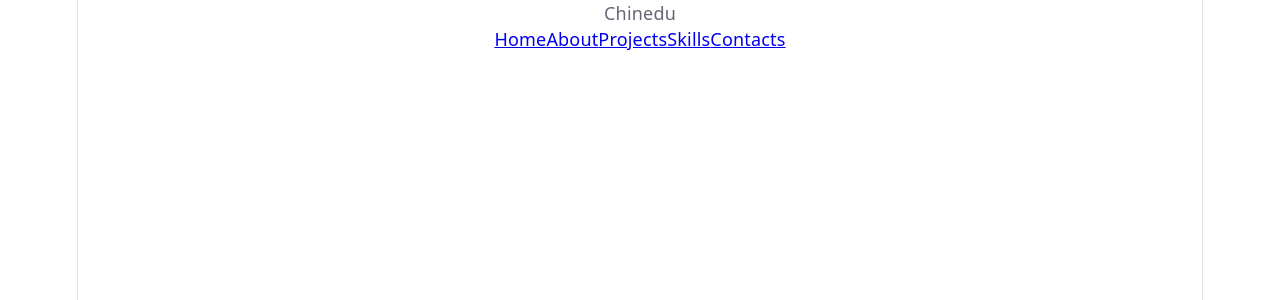
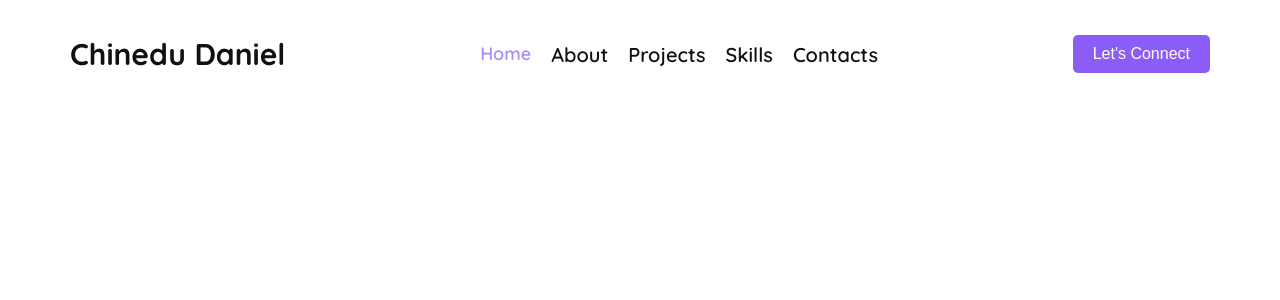
Before and after one commit to chinedu-daniel/my-portfolio, a React (Vite) app: page / in a window 1280 px wide. Shown: the top 300 px of the page. Built offline with nearby package versions, Linux system fonts and the light colour scheme.

Commit message:
worked on the navbar.jsx, App.jsx, App.css, index.css

```diff
--- a/src/App.css
+++ b/src/App.css
@@ -1,184 +1,59 @@
-.counter {
-  font-size: 16px;
-  padding: 5px 10px;
-  border-radius: 5px;
-  color: var(--accent);
-  background: var(--accent-bg);
-  border: 2px solid transparent;
-  transition: border-color 0.3s;
-  margin-bottom: 24px;
-
-  &:hover {
-    border-color: var(--accent-border);
-  }
-  &:focus-visible {
-    outline: 2px solid var(--accent);
-    outline-offset: 2px;
-  }
+.navbar {
+  display: flex;
+  justify-content: space-between;
+  align-items: center;
+  padding: 35px 70px;
+  /* box-shadow: 0 2px 10px rgba(0, 0, 0, 0.2); */
+  /* border-bottom: 1px solid var(--border); */
+  background-color: #fff;
 }
 
-.hero {
-  position: relative;
-
-  .base,
-  .framework,
-  .vite {
-    inset-inline: 0;
-    margin: 0 auto;
-  }
-
-  .base {
-    width: 170px;
-    position: relative;
-    z-index: 0;
-  }
-
-  .framework,
-  .vite {
-    position: absolute;
-  }
-
-  .framework {
-    z-index: 1;
-    top: 34px;
-    height: 28px;
-    transform: perspective(2000px) rotateZ(300deg) rotateX(44deg) rotateY(39deg)
-      scale(1.4);
-  }
-
-  .vite {
-    z-index: 0;
-    top: 107px;
-    height: 26px;
-    width: auto;
-    transform: perspective(2000px) rotateZ(300deg) rotateX(40deg) rotateY(39deg)
-      scale(0.8);
-  }
+.navbar span {
+  font-size: 30px;
+  font-weight: bolder;
+  color: #111;
+  cursor: pointer;
 }
 
-#center {
+.nav-links {
   display: flex;
-  flex-direction: column;
-  gap: 25px;
-  place-content: center;
-  place-items: center;
-  flex-grow: 1;
-
-  @media (max-width: 1024px) {
-    padding: 32px 20px 24px;
-    gap: 18px;
-  }
+  gap: 20px;
 }
 
-#next-steps {
-  display: flex;
-  border-top: 1px solid var(--border);
-  text-align: left;
-
-  & > div {
-    flex: 1 1 0;
-    padding: 32px;
-    @media (max-width: 1024px) {
-      padding: 24px 20px;
-    }
-  }
-
-  .icon {
-    margin-bottom: 16px;
-    width: 22px;
-    height: 22px;
-  }
-
-  @media (max-width: 1024px) {
-    flex-direction: column;
-    text-align: center;
-  }
+.nav-links a {
+  text-decoration: none;
+  color: #111;
+  font-weight: 600;
+  font-size: 20px;
+  position: relative;
+  transition: 0.3s;
 }
 
-#docs {
-  border-right: 1px solid var(--border);
-
-  @media (max-width: 1024px) {
-    border-right: none;
-    border-bottom: 1px solid var(--border);
-  }
+.nav-links a:hover {
+  font-size: 18px;
+  color: var(--primary-color);
 }
 
-#next-steps ul {
-  list-style: none;
-  padding: 0;
-  display: flex;
-  gap: 8px;
-  margin: 32px 0 0;
-
-  .logo {
-    height: 18px;
-  }
-
-  a {
-    color: var(--text-h);
-    font-size: 16px;
-    border-radius: 6px;
-    background: var(--social-bg);
-    display: flex;
-    padding: 6px 12px;
-    align-items: center;
-    gap: 8px;
-    text-decoration: none;
-    transition: box-shadow 0.3s;
-
-    &:hover {
-      box-shadow: var(--shadow);
-    }
-    .button-icon {
-      height: 18px;
-      width: 18px;
-    }
-  }
-
-  @media (max-width: 1024px) {
-    margin-top: 20px;
-    flex-wrap: wrap;
-    justify-content: center;
-
-    li {
-      flex: 1 1 calc(50% - 8px);
-    }
-
-    a {
-      width: 100%;
-      justify-content: center;
-      box-sizing: border-box;
-    }
-  }
+.nav-links a.home {
+  font-size: 18px;
+  color: var(--primary-light);
 }
 
-#spacer {
-  height: 88px;
-  border-top: 1px solid var(--border);
-  @media (max-width: 1024px) {
-    height: 48px;
-  }
+.nav-links a.home:hover {
+  text-decoration: underline;
 }
 
-.ticks {
-  position: relative;
-  width: 100%;
+.nav-links a:not(.home):hover {
+  color: var(--primary-color);
+  text-decoration: underline;
+}
 
-  &::before,
-  &::after {
-    content: '';
-    position: absolute;
-    top: -4.5px;
-    border: 5px solid transparent;
-  }
-
-  &::before {
-    left: 0;
-    border-left-color: var(--border);
-  }
-  &::after {
-    right: 0;
-    border-right-color: var(--border);
-  }
+.nav-button button {
+  color: #fff;
+  padding: 10px 20px;
+  border-radius: 5px;
+  border: none;
+  font-size: 16px;
+  cursor: pointer;
+  background-color: var(--primary-color);
 }
--- a/src/App.jsx
+++ b/src/App.jsx
@@ -1,5 +1,6 @@
 import { useState } from 'react'
 import './App.css'
+import './index.css'
 import Navbar from './components/Navbar'
 
 function App() {
--- a/src/components/Navbar.jsx
+++ b/src/components/Navbar.jsx
@@ -2,17 +2,20 @@ import React from 'react'
 
 const Navbar = () => {
   return (
-        <nav>
+        <nav className='navbar'>
             <div>
-                <span>Chinedu</span>
+                <span>Chinedu Daniel</span>
             </div>
 
-            <div>
-                <a href="/">Home</a>
+            <div className='nav-links'>
+                <a href="/" className='home'>Home</a>
                 <a href="/about">About</a>
                 <a href="/projects">Projects</a>
                 <a href="/skills">Skills</a>
                 <a href="/contacts">Contacts</a>
+            </div>
+            <div className='nav-button'>
+                <button>Let's Connect</button>
             </div>
 
         </nav>
--- a/src/index.css
+++ b/src/index.css
@@ -1,111 +1,17 @@
+@import url('https://fonts.googleapis.com/css2?family=Quicksand:wght@300..700&display=swap');
+
 :root {
-  --text: #6b6375;
-  --text-h: #08060d;
-  --bg: #fff;
-  --border: #e5e4e7;
-  --code-bg: #f4f3ec;
-  --accent: #aa3bff;
-  --accent-bg: rgba(170, 59, 255, 0.1);
-  --accent-border: rgba(170, 59, 255, 0.5);
-  --social-bg: rgba(244, 243, 236, 0.5);
-  --shadow:
-    rgba(0, 0, 0, 0.1) 0 10px 15px -3px, rgba(0, 0, 0, 0.05) 0 4px 6px -2px;
-
-  --sans: system-ui, 'Segoe UI', Roboto, sans-serif;
-  --heading: system-ui, 'Segoe UI', Roboto, sans-serif;
-  --mono: ui-monospace, Consolas, monospace;
-
-  font: 18px/145% var(--sans);
-  letter-spacing: 0.18px;
-  color-scheme: light dark;
-  color: var(--text);
-  background: var(--bg);
-  font-synthesis: none;
-  text-rendering: optimizeLegibility;
-  -webkit-font-smoothing: antialiased;
-  -moz-osx-font-smoothing: grayscale;
-
-  @media (max-width: 1024px) {
-    font-size: 16px;
-  }
-}
-
-@media (prefers-color-scheme: dark) {
-  :root {
-    --text: #9ca3af;
-    --text-h: #f3f4f6;
-    --bg: #16171d;
-    --border: #2e303a;
-    --code-bg: #1f2028;
-    --accent: #c084fc;
-    --accent-bg: rgba(192, 132, 252, 0.15);
-    --accent-border: rgba(192, 132, 252, 0.5);
-    --social-bg: rgba(47, 48, 58, 0.5);
-    --shadow:
-      rgba(0, 0, 0, 0.4) 0 10px 15px -3px, rgba(0, 0, 0, 0.25) 0 4px 6px -2px;
-  }
-
-  #social .button-icon {
-    filter: invert(1) brightness(2);
-  }
+  --primary-color: #8b5cf6;
+  --primary-light: #a78bfa;
+  --primary-dark: #7c3aed;
+  --text-color: #1f2937;
+  --background-color: #ffffff;
 }
 
 body {
+  font-family: 'Quicksand', sans-serif;
+  background-color: var(--background);
+  color: var(--text);
   margin: 0;
+  padding: 0;
 }
-
-#root {
-  width: 1126px;
-  max-width: 100%;
-  margin: 0 auto;
-  text-align: center;
-  border-inline: 1px solid var(--border);
-  min-height: 100svh;
-  display: flex;
-  flex-direction: column;
-  box-sizing: border-box;
-}
-
-h1,
-h2 {
-  font-family: var(--heading);
-  font-weight: 500;
-  color: var(--text-h);
-}
-
-h1 {
-  font-size: 56px;
-  letter-spacing: -1.68px;
-  margin: 32px 0;
-  @media (max-width: 1024px) {
-    font-size: 36px;
-    margin: 20px 0;
-  }
-}
-h2 {
-  font-size: 24px;
-  line-height: 118%;
-  letter-spacing: -0.24px;
-  margin: 0 0 8px;
-  @media (max-width: 1024px) {
-    font-size: 20px;
-  }
-}
-p {
-  margin: 0;
-}
-
-code,
-.counter {
-  font-family: var(--mono);
-  display: inline-flex;
-  border-radius: 4px;
-  color: var(--text-h);
-}
-
-code {
-  font-size: 15px;
-  line-height: 135%;
-  padding: 4px 8px;
-  background: var(--code-bg);
-}
```
